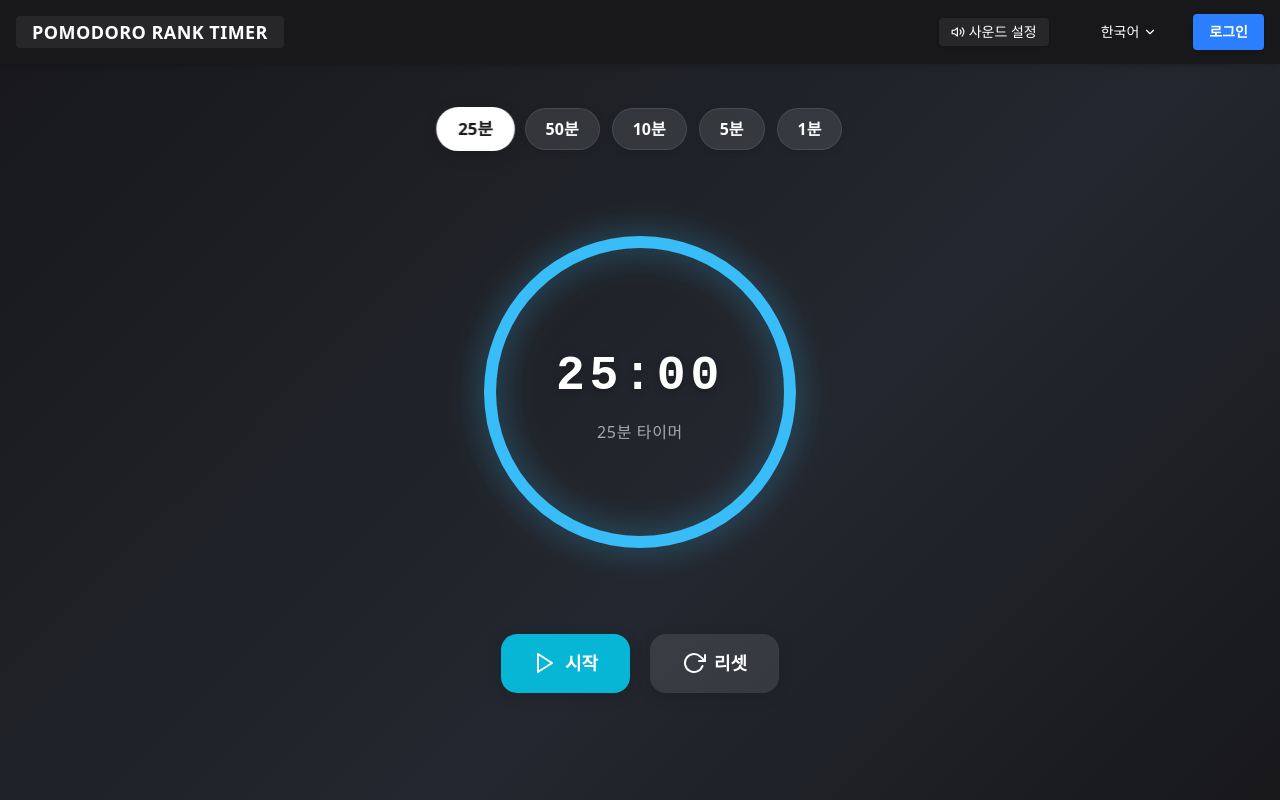
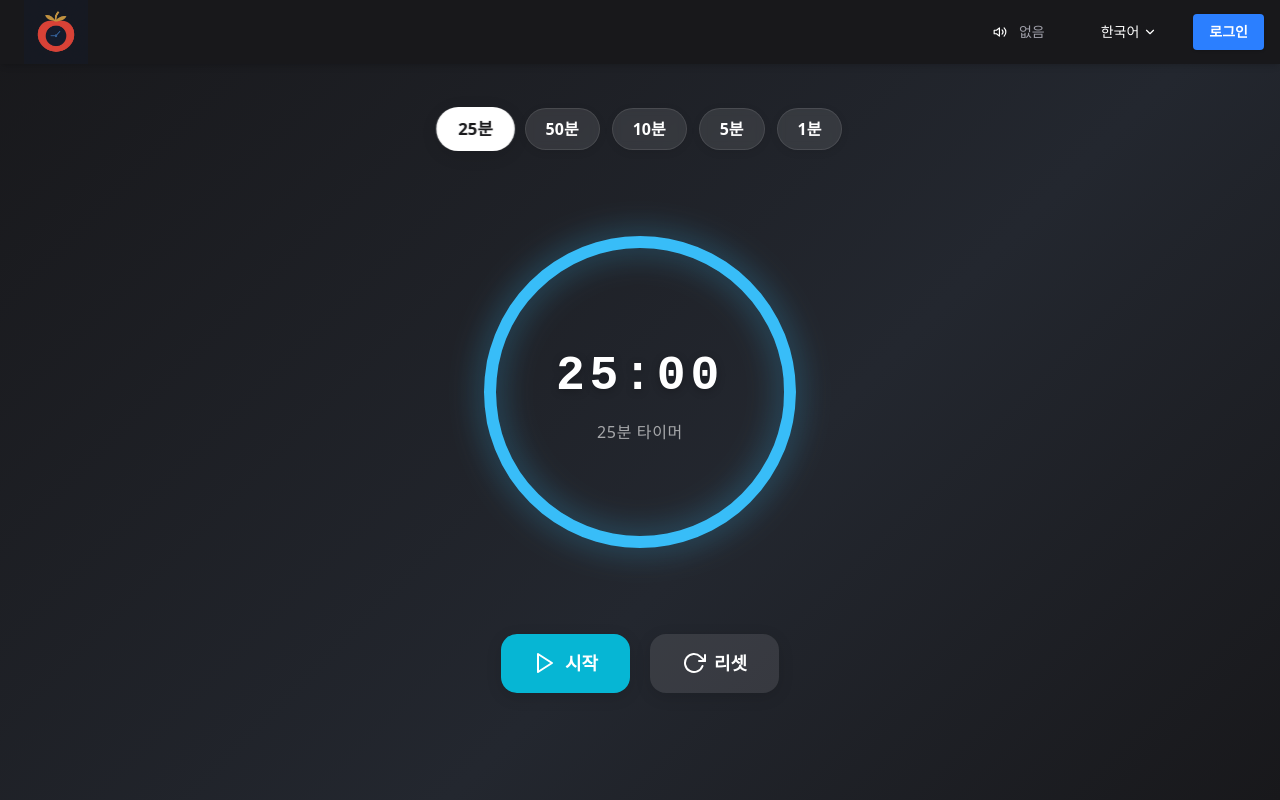
Before and after one commit to byunginhb/pomodororank-timer, a React (Vite) app in the folder frontend/: page / in a window 1280 px wide. Built offline with nearby package versions, Linux system fonts and the light colour scheme.

Commit message:
GNB 컴포넌트에 사운드명 다국어 변환 기능 추가 및 사운드 설정 메뉴 스타일 개선. 로고 이미지 크기 조정 및 모바일 메뉴에서 사운드 설정 버튼 클릭 시 상태 관리 로직 수정.

```diff
--- a/frontend/src/features/gnb/GNB.tsx
+++ b/frontend/src/features/gnb/GNB.tsx
@@ -60,24 +60,39 @@ const GNB: React.FC = () => {
     return () => window.removeEventListener('keydown', handleKey);
   }, [soundModalOpen]);
 
+  // 사운드명 다국어 변환
+  const getSoundLabel = (value: string) => {
+    const found = SOUND_OPTIONS.find((opt) => opt.value === value);
+    return found ? t(found.label) : '';
+  };
+
   return (
     <nav className='w-full h-16 flex items-center justify-between px-4 bg-zinc-900 shadow-md fixed top-0 left-0 z-50'>
       {/* 로고 */}
       <div className='flex items-center h-full'>
-        <div className='p-4 h-8 bg-zinc-800 rounded flex items-center justify-center text-white font-bold text-lg tracking-wide'>
-          {t('LOGO')}
+        <div className='p-2 h-16 flex items-center'>
+          <img
+            src='/logo.png'
+            alt='logo'
+            className='h-16 w-auto mr-2'
+            style={{ minWidth: 64 }}
+          />
         </div>
       </div>
       {/* PC 메뉴 */}
       <div className='hidden md:flex items-center space-x-4'>
-        {/* 사운드 설정 버튼 */}
+        {/* 사운드 설정 메뉴 */}
         <button
           onClick={() => setSoundModalOpen(true)}
-          className='flex items-center px-3 py-1 rounded bg-zinc-800 text-white hover:bg-blue-500 transition text-sm font-medium shadow'>
-          <FiVolume2 className='mr-1' /> {t('SOUND_SETTINGS')}
+          className='flex items-center px-3 py-1 rounded hover:bg-zinc-800 transition text-sm font-medium text-white focus:outline-none'
+          aria-haspopup='true'>
+          <FiVolume2 className='mr-1' />
+          <span className='mx-2 text-zinc-400 text-sm truncate max-w-[70px]'>
+            {getSoundLabel(selectedSound)}
+          </span>
         </button>
         {/* 언어 드롭다운 */}
-        <div className='relative ml-6'>
+        <div className='relative ml-2'>
           <button
             className='flex items-center px-3 py-1 rounded hover:bg-zinc-800 transition text-sm font-medium text-white focus:outline-none'
             onClick={() => setLangOpen((v) => !v)}>
@@ -117,8 +132,13 @@ const GNB: React.FC = () => {
         <div className='fixed inset-0 bg-black bg-opacity-50 z-50 flex justify-end md:hidden animate-fadeIn'>
           <div className='w-2/3 max-w-xs bg-zinc-900 h-full p-6 flex flex-col space-y-6 shadow-lg'>
             <div className='flex justify-between items-center mb-4'>
-              <div className='w-24 h-8 bg-zinc-800 rounded flex items-center justify-center text-white font-bold text-lg'>
-                {t('LOGO')}
+              <div className='w-32 h-16 flex items-center'>
+                <img
+                  src='/logo.png'
+                  alt='logo'
+                  className='h-16 w-auto mr-2'
+                  style={{ minWidth: 64 }}
+                />
               </div>
               <button
                 className='text-white text-2xl'
@@ -126,11 +146,20 @@ const GNB: React.FC = () => {
                 <FiX />
               </button>
             </div>
-            {/* 사운드 설정 버튼 */}
+            {/* 사운드 설정 메뉴 */}
             <button
-              onClick={() => setSoundModalOpen(true)}
-              className='flex items-center px-3 py-2 rounded bg-zinc-800 text-white hover:bg-blue-500 transition text-sm font-medium shadow mb-4'>
-              <FiVolume2 className='mr-1' /> {t('SOUND_SETTINGS')}
+              onClick={() => {
+                setSoundModalOpen(true);
+                setMobileMenuOpen(false);
+              }}
+              className='flex items-center w-full px-3 py-2 rounded text-sm font-medium text-white hover:bg-zinc-800 transition shadow-none justify-between'>
+              <span className='flex items-center'>
+                <FiVolume2 className='mr-2' />
+                {t('SOUND_SETTINGS')}
+              </span>
+              <span className='text-zinc-400 text-xs truncate max-w-[70px]'>
+                {getSoundLabel(selectedSound)}
+              </span>
             </button>
             {/* 언어 선택 */}
             <div>
```
